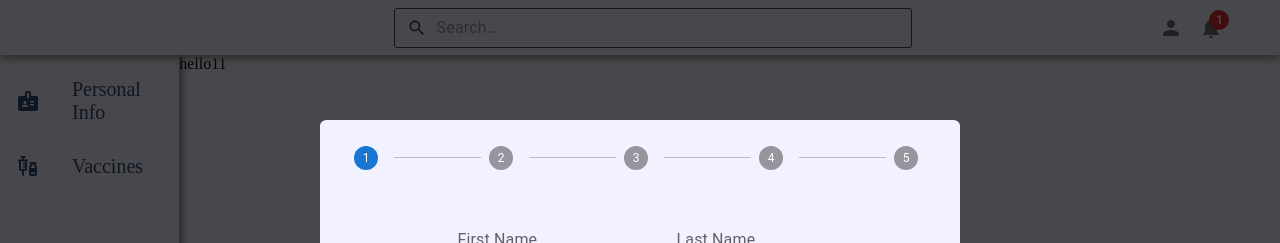
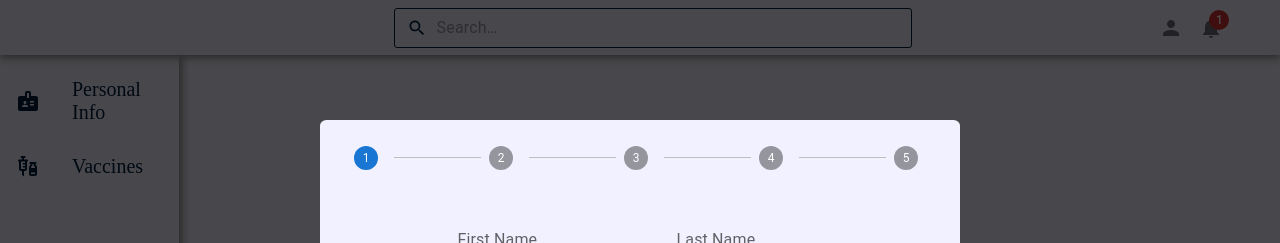
Before and after one commit to waficjazz/medrProject, a React (Create React App) app in the folder front/: page /h in a window 1280 px wide. Shown: the top 243 px of the page. Built offline with nearby package versions, Linux system fonts and the light colour scheme.

Commit message:
change color scheme

```diff
--- a/front/src/components/Navbar/SignUpForm/SignUp.css
+++ b/front/src/components/Navbar/SignUpForm/SignUp.css
@@ -16,7 +16,11 @@
 
   /* box-shadow: -3px -3px 7px #ffffff73, 3px 3px 5px rgba(94, 104, 121, 0.288); */
 }
-
+@media screen and (max-width: 1000px) {
+  .signform {
+    width: 96%;
+  }
+}
 @media only screen and (hover: none) and (pointer: coarse) {
   .mainForm {
     width: 85%;
@@ -80,3 +84,21 @@
   margin-top: 120px;
   width: 100px;
 }
+
+@keyframes slide {
+  0% {
+    /* transform: translateX(200%); */
+    opacity: 0;
+  }
+
+  100% {
+    /* transform: translateX(0); */
+    transform: scale(0);
+    display: none;
+    opacity: 1;
+  }
+}
+
+.signform.slide {
+  animation: slide 500ms ease-in-out forwards;
+}
--- a/front/src/components/Navbar/SignUpForm/SignUp.jsx
+++ b/front/src/components/Navbar/SignUpForm/SignUp.jsx
@@ -11,14 +11,16 @@ import { Button } from "@mui/material";
 const SignUp = () => {
   const [showPassword, setShowPassword] = useState(false);
   const [activeStep, setActiveStep] = useState(0);
-
+  const [swipe, setSwipe] = useState(false);
   const handleClickShowPassword = (event) => {
     event.preventDefault();
     setShowPassword(!showPassword);
   };
 
-  const handleMouseDownPassword = (event) => {
+  const handleNext = (event) => {
     event.preventDefault();
+    setActiveStep(activeStep + 1);
+    setSwipe(true);
   };
 
   return (
@@ -45,7 +47,7 @@ const SignUp = () => {
               </Step>
             </Stepper>
           </div>
-          <Box id="step1" className="signform" component="form" noValidate={false}>
+          <Box id="step1" className={swipe ? "signform slide" : "signform "} component="form" noValidate={false}>
             <TextField className="sm" label="First Name" variant="standard" size="small" />
             <TextField className="sm" label="Last Name" variant="standard" size="small" />
             <TextField className="sm" label="Father Name" variant="standard" size="small" />
@@ -83,7 +85,7 @@ const SignUp = () => {
               <InputLabel htmlFor="phone-number">Phone Number</InputLabel>
               <Input type="text" id="phone-number" startAdornment={<InputAdornment>+961</InputAdornment>} />
             </FormControl>
-            <Button className="nextIcon" variant="contained" endIcon={<SendIcon fontSize="large" />} onClick={() => setActiveStep(activeStep + 1)}>
+            <Button className="nextIcon" variant="contained" endIcon={<SendIcon fontSize="large" />} onClick={handleNext}>
               Next
             </Button>
           </Box>
--- a/front/src/pages/MainPage/MainPage.css
+++ b/front/src/pages/MainPage/MainPage.css
@@ -1,10 +1,13 @@
 :root {
-  --main-white: #f1f1ff;
-  --third-blue: #0038f1;
+  --main-blue: #011e3d;
+  /* --main-blue: #334a77; */
+  /* --main-blue: #011e3d; */
+  --second-blue: #0038f1;
+  /* --second-blue: #0175e8; */
+  /* --second-blue: #2859fc; */
   --main-grey: #808080;
   --main-black: #1c1c1c;
-  --second-blue: #2859fc;
-  --main-blue: #334a77;
+  --main-white: #f1f1ff;
 }
 
 body {
--- a/front/src/pages/MainPage/MainPage.jsx
+++ b/front/src/pages/MainPage/MainPage.jsx
@@ -10,8 +10,8 @@ const MainPage = () => {
         <SideBar />
         <BrowserRouter>
           <Routes>
-            <Route path="/" element={<div>hello</div>} />
-            <Route path="/h" element={<div>hello11</div>} />
+            <Route path="/" element={<div></div>} />
+            <Route path="/h" element={<div></div>} />
           </Routes>
         </BrowserRouter>
       </div>
```
Also changed, not shown: 1 other file (tests, documents, lock files or other folders).
